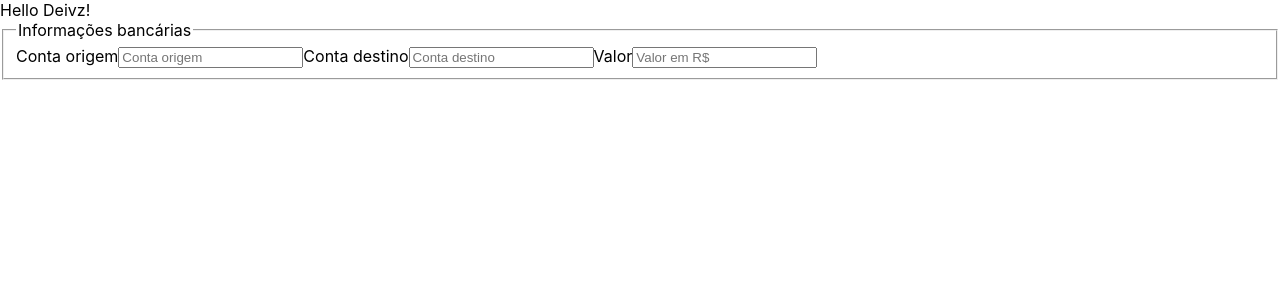
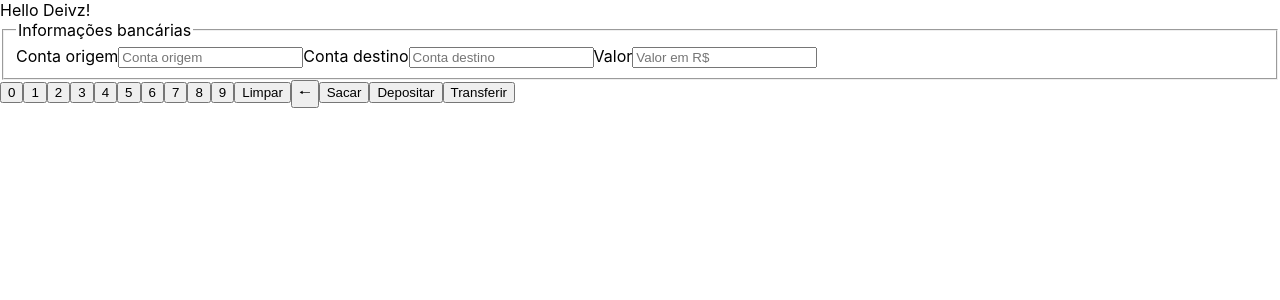
Before and after one commit to Deivz/teclado-banco, a React (Create React App) app: page / in a window 1280 px wide. Shown: the top 300 px of the page. Built offline with nearby package versions, Linux system fonts and the light colour scheme.

Commit message:
Desenvolvimento do teclado iniciado

```diff
--- a/src/components/Botao/index.js
+++ b/src/components/Botao/index.js
@@ -1,13 +1,11 @@
 import React from "react";
 
-class Botao extends React.Component{
-    render(){
-        return(
-            <button>
-                Dale
-            </button>
-        )
-    }
+function Botao({valor}){
+    return(
+        <button>
+            {valor}
+        </button>
+    )
 }
 
 export default Botao;
--- a/src/components/Formulario/index.js
+++ b/src/components/Formulario/index.js
@@ -1,8 +1,9 @@
 import React from "react";
+import Teclado from "../Teclado";
 
-class Formulario extends React.Component{
-    render(){
-        return(
+function Formulario(){
+    return(
+        <div>
             <form name="form" className="form" id="form">
                 <fieldset className="primeira-fieldset">
                     <legend>Informações bancárias</legend>
@@ -13,9 +14,12 @@ class Formulario extends React.Component{
                         <label forHtml="valor" className="form__itens valor">Valor</label>
                         <input type="text" name="cliente" id="valor" className="form__itens" required placeholder="Valor em R$" maxlength="10" readonly></input>
                 </fieldset>
-			</form>
-        )
-    }
+            </form>
+            <section>
+                <Teclado />
+            </section>
+        </div>
+    )
 }
 
 export default Formulario;
--- /dev/null
+++ b/src/components/Teclado/index.js
@@ -0,0 +1,21 @@
+import React from "react";
+import Botao from "../Botao";
+
+function Teclado(){
+    let teclasNumero = [];
+    for (let i = 0; i <= 9; i++){
+        teclasNumero[i] = <Botao valor = {i} />;
+    }
+    return(
+        <div>
+            {teclasNumero}
+            <Botao valor = "Limpar" />
+            <Botao valor = "&#129040;" />
+            <Botao valor = "Sacar" />
+            <Botao valor = "Depositar" />
+            <Botao valor = "Transferir" />
+        </div>
+    )
+}
+
+export default Teclado;
```
